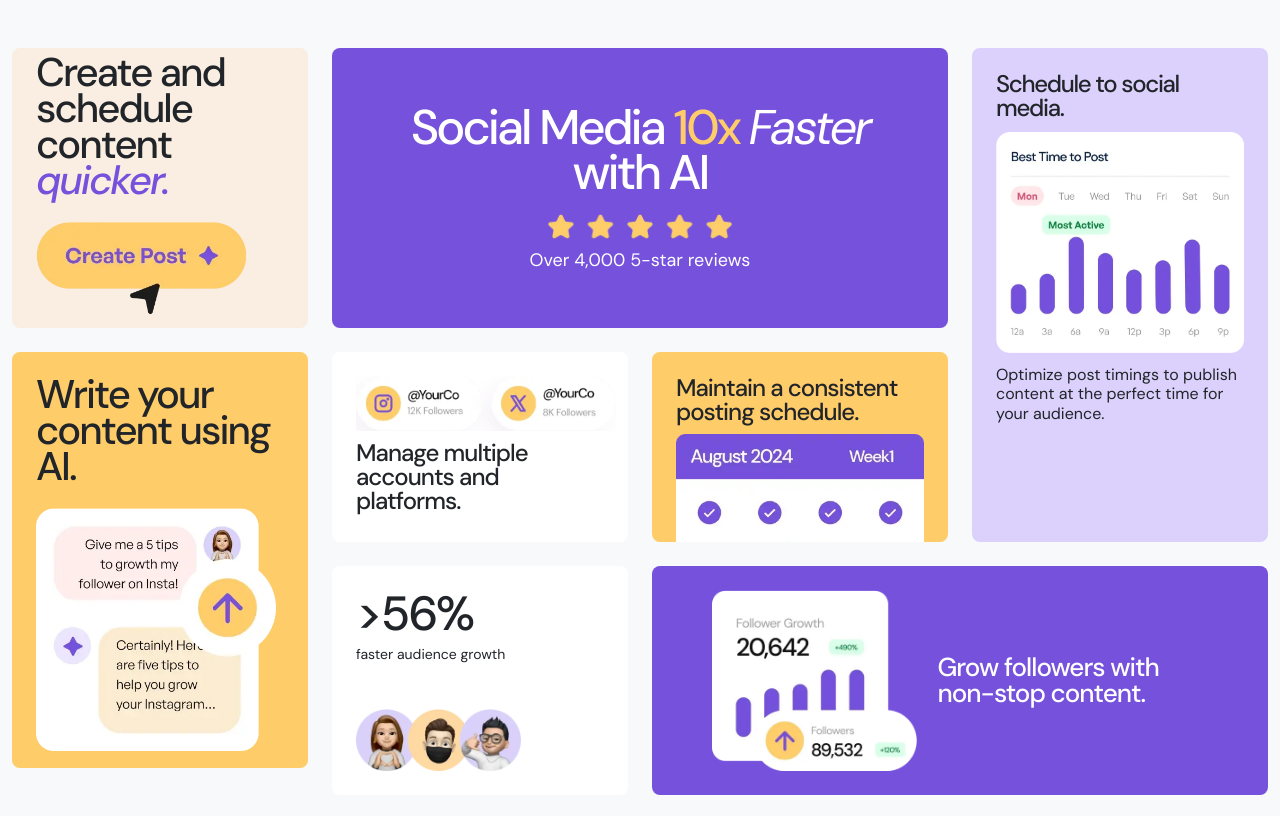
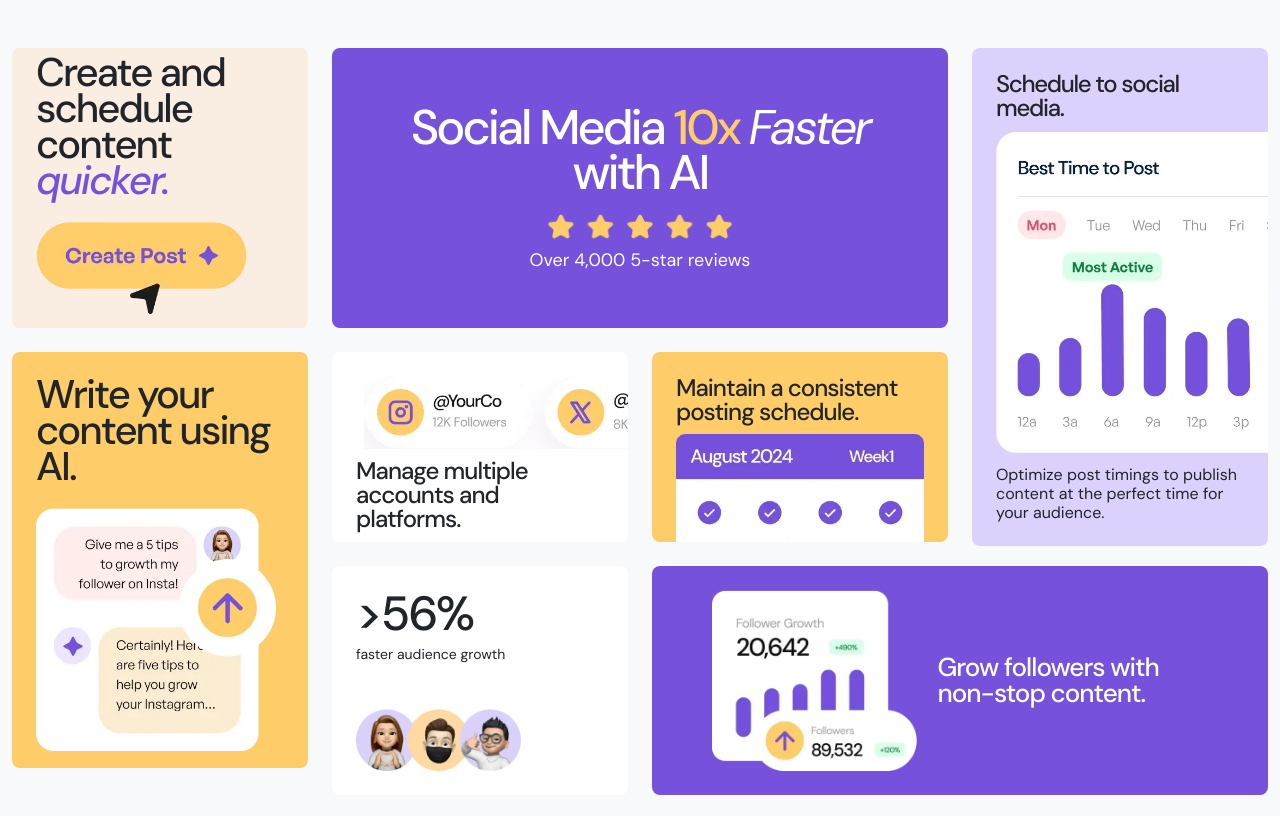
Before and after one commit to bindu953/SBA3-Bento-Grid-Main, a plain HTML site: page index.html in a window 1280 px wide. Drawn offline with nearby package versions, Linux system fonts and the light colour scheme.

Commit message:
Updated the styling in different layouts

```diff
--- a/style.css
+++ b/style.css
@@ -144,8 +144,8 @@ body {
 /* Small screens: let Bootstrap stack the cards in the intended reading order. */
 
 
-   /* MOBILE LAYOUT — BELOW 768px */
- @media (max-width: 767.98px) {
+/* MOBILE LAYOUT — BELOW 768px */
+@media (max-width: 767.98px) {
 
   /* All sections grow naturally on mobile */
   .left-stack,
@@ -190,6 +190,14 @@ body {
   /* Reset desktop margin overrides */
   .bottom-section {
     margin-top: 0 !important;
+  }
+
+  .schedule-card h2 {
+    text-align: center;
+  }
+
+  .schedule-card p {
+    text-align: center;
   }
 
   /* Make images fit smaller screens */
@@ -512,22 +520,21 @@ body {
   .platforms-card {
     justify-content: flex-start !important;
     gap: 10px !important;
+    overflow: hidden;
+  }
+
+  .platforms-image {
+    display: block;
+    width: 140%;
+    max-width: none;
+    height: auto;
+    transform: translateX(8px);
   }
 
   .platforms-card h2 {
     font-size: 24px;
     line-height: 1;
     letter-spacing: -1px;
-  }
-
-  .platforms-image {
-    display: block;
-    width: 120%;
-    max-width: none;
-    max-height: 55px;
-    object-fit: contain;
-    object-position: left;
-    flex-shrink: 0;
   }
 
   /* Consistent Schedule */
@@ -553,6 +560,7 @@ body {
   /* Schedule card */
   .schedule-card {
     gap: 12px !important;
+    overflow: hidden;
   }
 
   .schedule-card h2 {
@@ -566,10 +574,10 @@ body {
   }
 
   .schedule-image {
-    width: 100%;
-    max-width: 100%;
-    max-height: 310px;
-    object-fit: contain;
+    width: 145%;
+    max-width: none;
+    height: auto;
+    flex-shrink: 0;
   }
 
   /*  Audience Growth */
```
